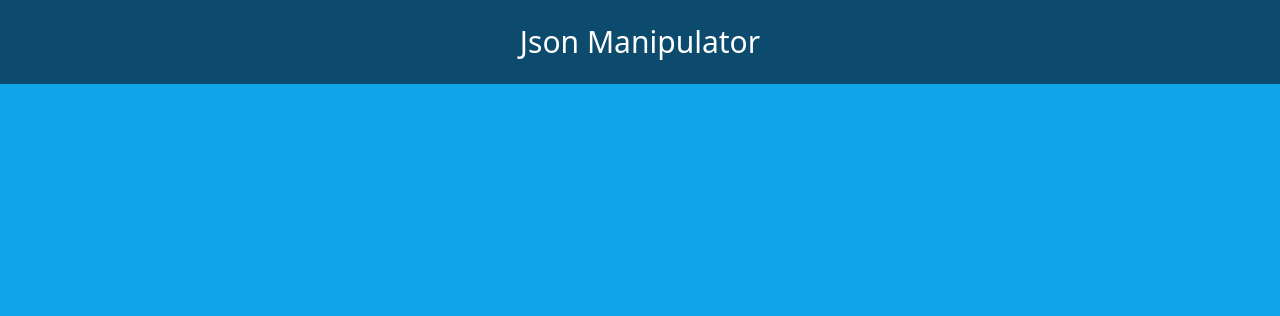
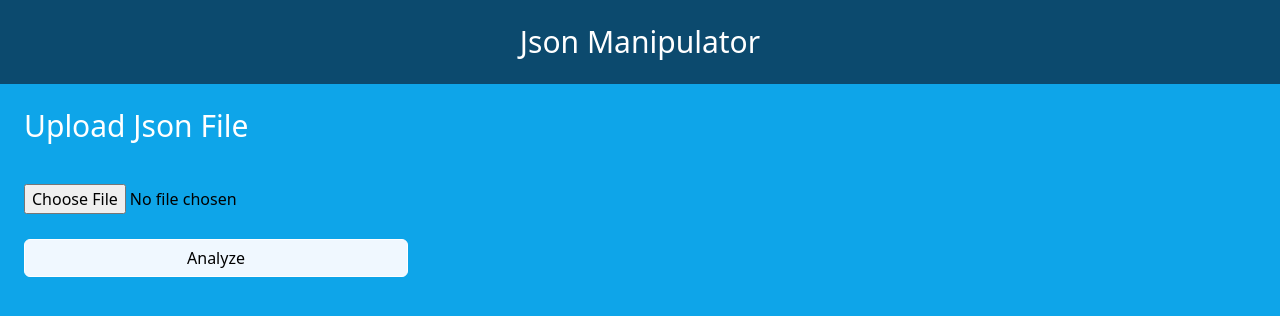
Before and after one commit to softwareNinja-888/jsonManipulator, a website built with Vite: page jsonManipulator/index.html in a window 1280 px wide. Built offline with nearby package versions, Linux system fonts and the light colour scheme.

Commit message:
Add basic design

```diff
--- a/jsonManipulator/index.html
+++ b/jsonManipulator/index.html
@@ -15,7 +15,17 @@
       </div>
     </header>
     <main>
-      <div class="main"></div>
+      <div class="main">
+        <div class="content p-6">
+          <h1 class="title text-3xl text-white">
+            Upload Json File
+          </h1>
+          <form class="form">
+            <input type="file" name="upload" id="upload">
+            <button type="submit" class="analyze">Analyze</button>
+          </form>
+        </div>
+      </div>
     </main>
     <footer></footer>
     <script type="module" src="/main.js"></script>
--- a/jsonManipulator/style.css
+++ b/jsonManipulator/style.css
@@ -2,3 +2,24 @@
   text-align: center;
 
 }
+
+.form {
+  display: flex;
+  flex-direction: column;
+  max-width: 30vw;
+  gap: 25px;
+  margin-top: 40px;
+}
+
+.analyze{
+  border: 1px solid white ;
+  background-color: aliceblue;
+  padding: 6px;
+  border-radius: 6px;
+  transition: .4s ease-in;
+}
+.analyze:hover{
+  background-color: #0ea5e9;
+  color: white;
+  border: 1px solid white;
+}
```
